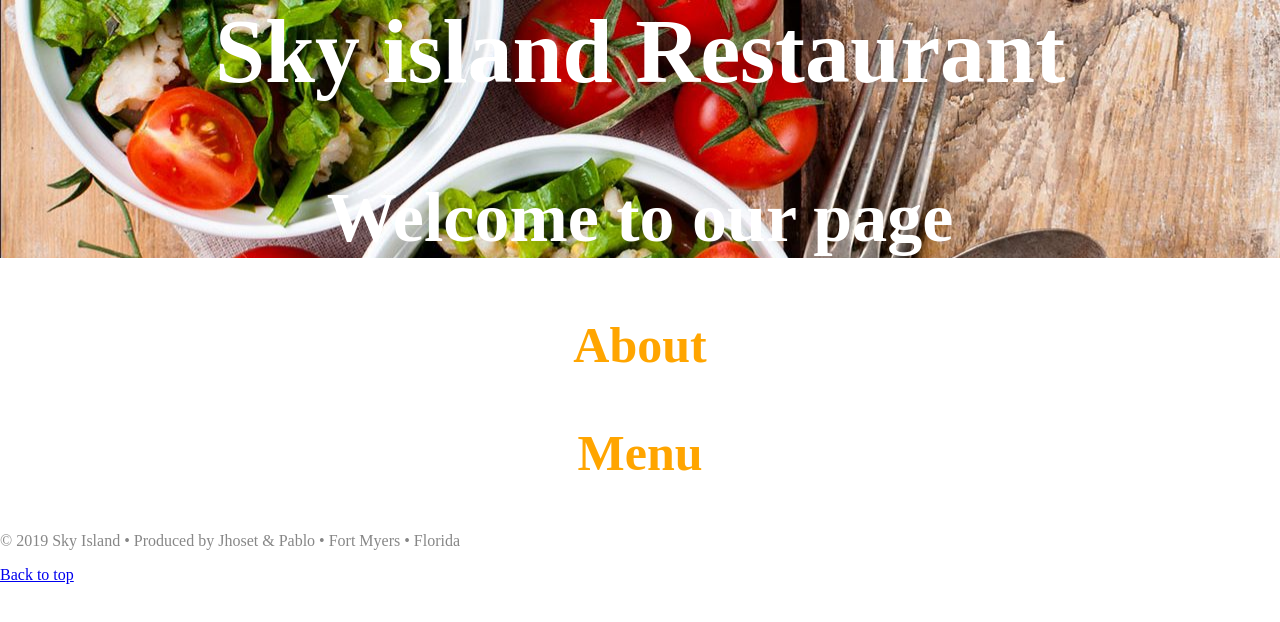
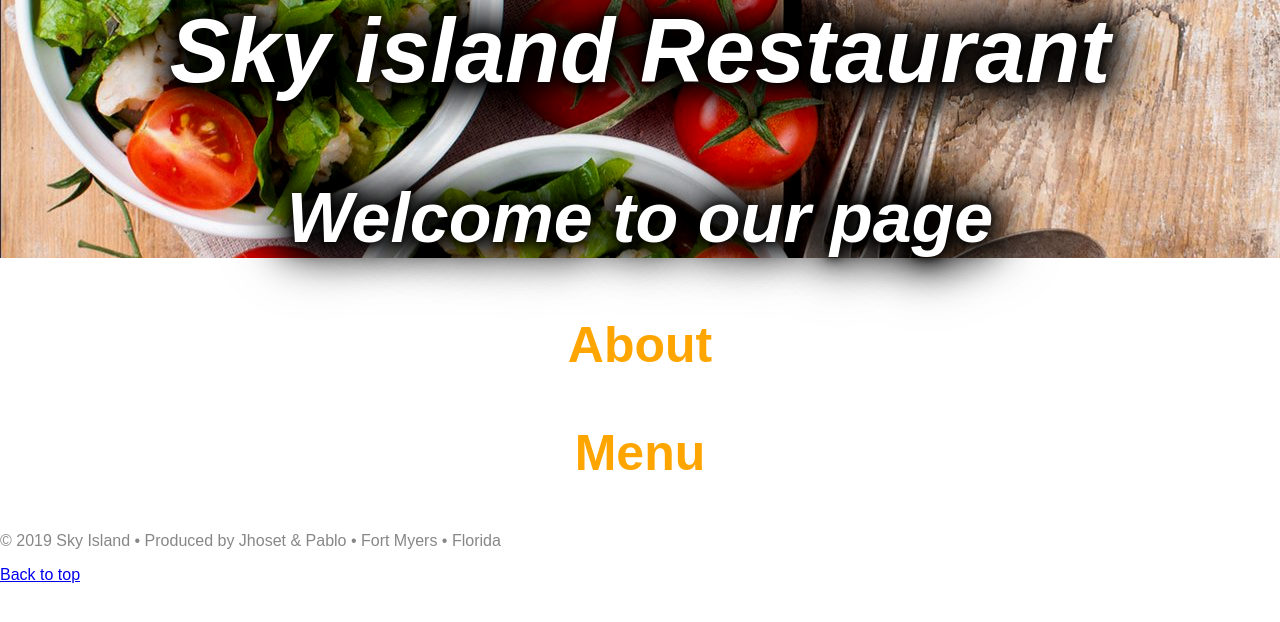
Before and after one commit to Pbandres/RestaurantWebPage, a plain HTML site: page index.html in a window 1280 px wide. Drawn offline with Linux system fonts and the light colour scheme.

Commit message:
Added text shadows to headers

```diff
--- a/css/styles.css
+++ b/css/styles.css
@@ -17,6 +17,7 @@ body {
   background-position: center center;
   background-repeat: no-repeat;
   background-attachment: fixed;
+  font-family: sans-serif;
 
 
 }
@@ -48,6 +49,9 @@ h1 {
   font-size: 90px;
   color: white;
   text-align: center;
+  font-style: italic;
+  text-shadow:0 0 10px #000, 0 0 20px #000, 0 0 30px #000, 0 0 40px #000, 0 0 50px #000, 0 0 60px #000, 0 0 70px #000;
+
 
 }
 
@@ -56,6 +60,9 @@ h2 {
   font-size: 70px;
   color: white;
   text-align: center;
+  font-style: italic;
+  text-shadow:0 0 10px #000, 0 0 20px #000, 0 0 30px #000, 0 0 40px #000, 0 0 50px #000, 0 0 60px #000, 0 0 70px #000;
+
 
 }
 
```
